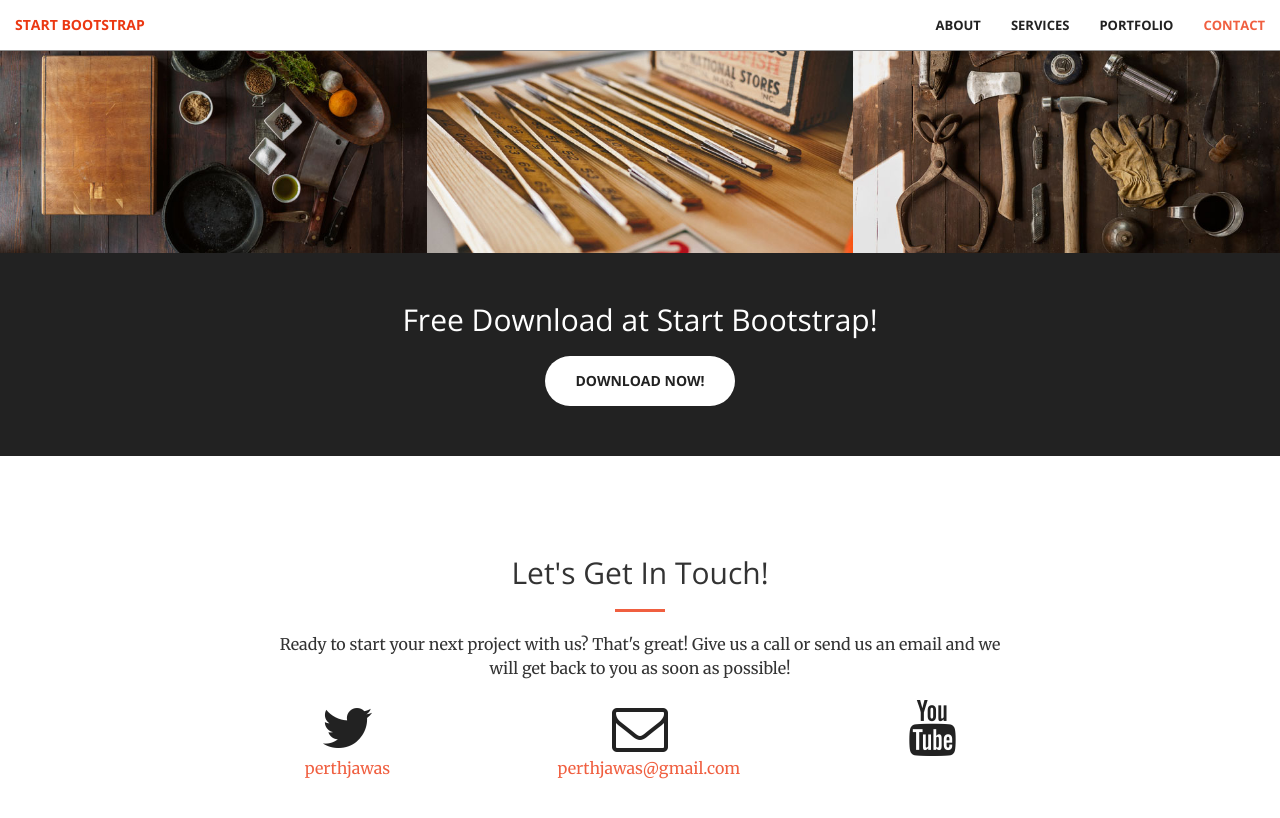
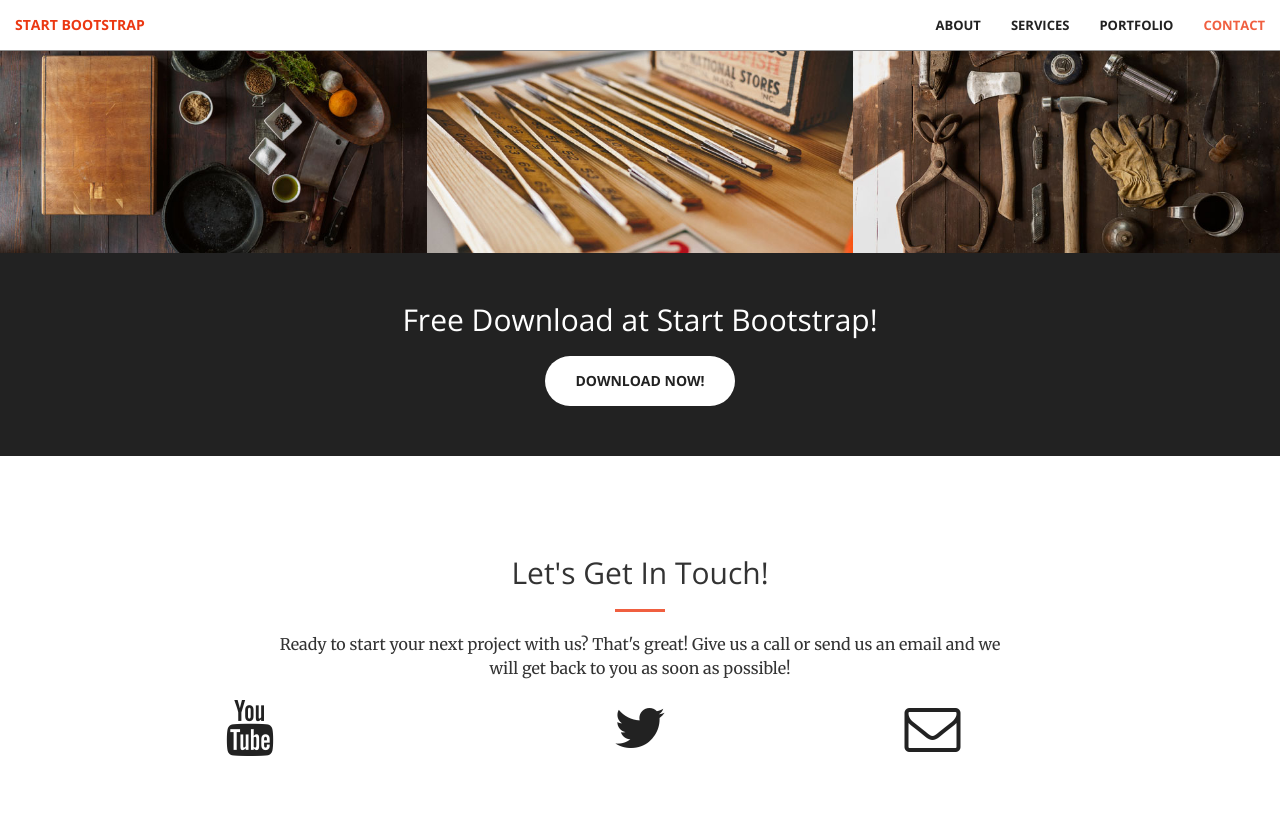
Before and after one commit to skitau/perthjawas.com, a Jekyll site: the page built from index.html, in a window 1280 px wide and 900 px high, scrolled down 1981 px. Shown: the top 818 px of the window. Built offline with Jekyll 4.4.1, drawn with Linux system fonts in a browser that asks for light colours.

Commit message:
contact rework

```diff
--- a/_config.yml
+++ b/_config.yml
@@ -6,7 +6,7 @@ baseurl: "" # the subpath of your site, e.g. /blog/
 url: "" # the base hostname & protocol for your site
 
 twitter_username: "perthjawas"
-github_username:
+youtube_id: "UCPFBCNPUhx0wrUDwoAFZGaQ"
 
 # Build settings
 markdown: kramdown
--- a/_includes/contact.html
+++ b/_includes/contact.html
@@ -6,24 +6,23 @@
                 <hr class="primary">
                 <p>Ready to start your next project with us? That's great! Give us a call or send us an email and we will get back to you as soon as possible!</p>
             </div>
+            <div class="col-lg-2 col-lg-offset-1 text-center">
+                <a href="https://www.youtube.com/channel/{{ site.youtube_id }}">
+                <i class="fa fa-youtube fa-3x wow bounceIn" data-wow-delay=".1s"></i>
+                    <!--<p>{{ site.youtube_id }}</p>-->
+                </a>
+            </div>
             <div class="col-lg-2 col-lg-offset-2 text-center">
                 <a href="https://twitter.com/{{ site.twitter_username }}">
                     <i class="fa fa-twitter fa-3x wow bounceIn" data-wow-delay=".1s"></i>
-                <p>{{ site.twitter_username }}</p>
+                    <!--<p>{{ site.twitter_username }}</p>-->
                 </a>
             </div>
             <div class="col-lg-2 col-lg-offset-1 text-center">
                 <a href="mailto:{{ site.email }}">
                 <i class="fa fa-envelope-o fa-3x wow bounceIn" data-wow-delay=".1s"></i>
-                <p>{{ site.email }}</p>
+                    <!--<p>{{ site.email }}</p>-->
                 </a>
             </div>
-        <div class="col-lg-2 col-lg-offset-1 text-center">
-            <a href="https://github.com/{{ site.github_username }}">
-            <i class="fa fa-youtube fa-3x wow bounceIn" data-wow-delay=".1s"></i>
-                <p>{{ site.github_username }}</p>
-            </a>
-        </div>
-
     </div>
 </section>
```
Lines whose indentation alone changed are shown as unchanged.
